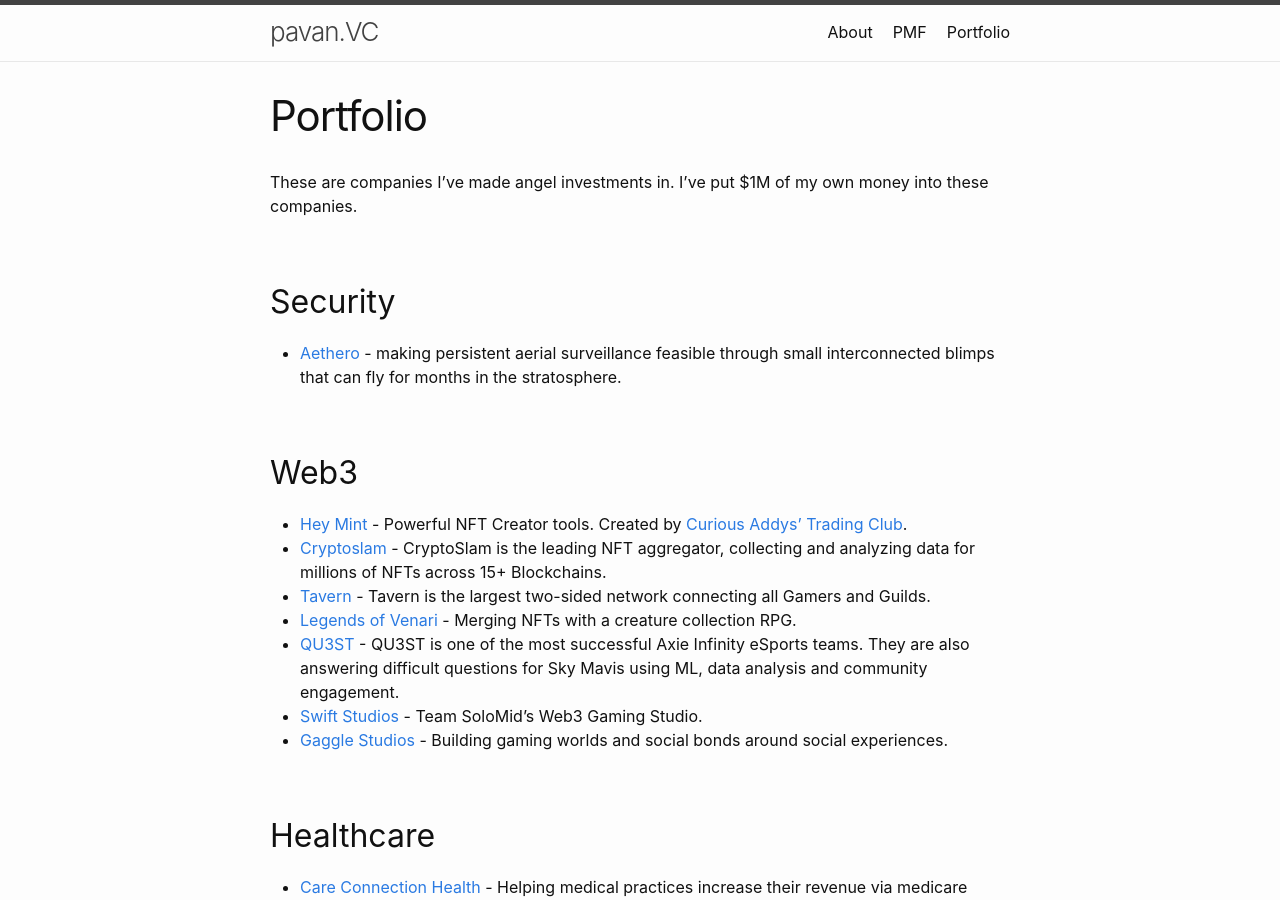
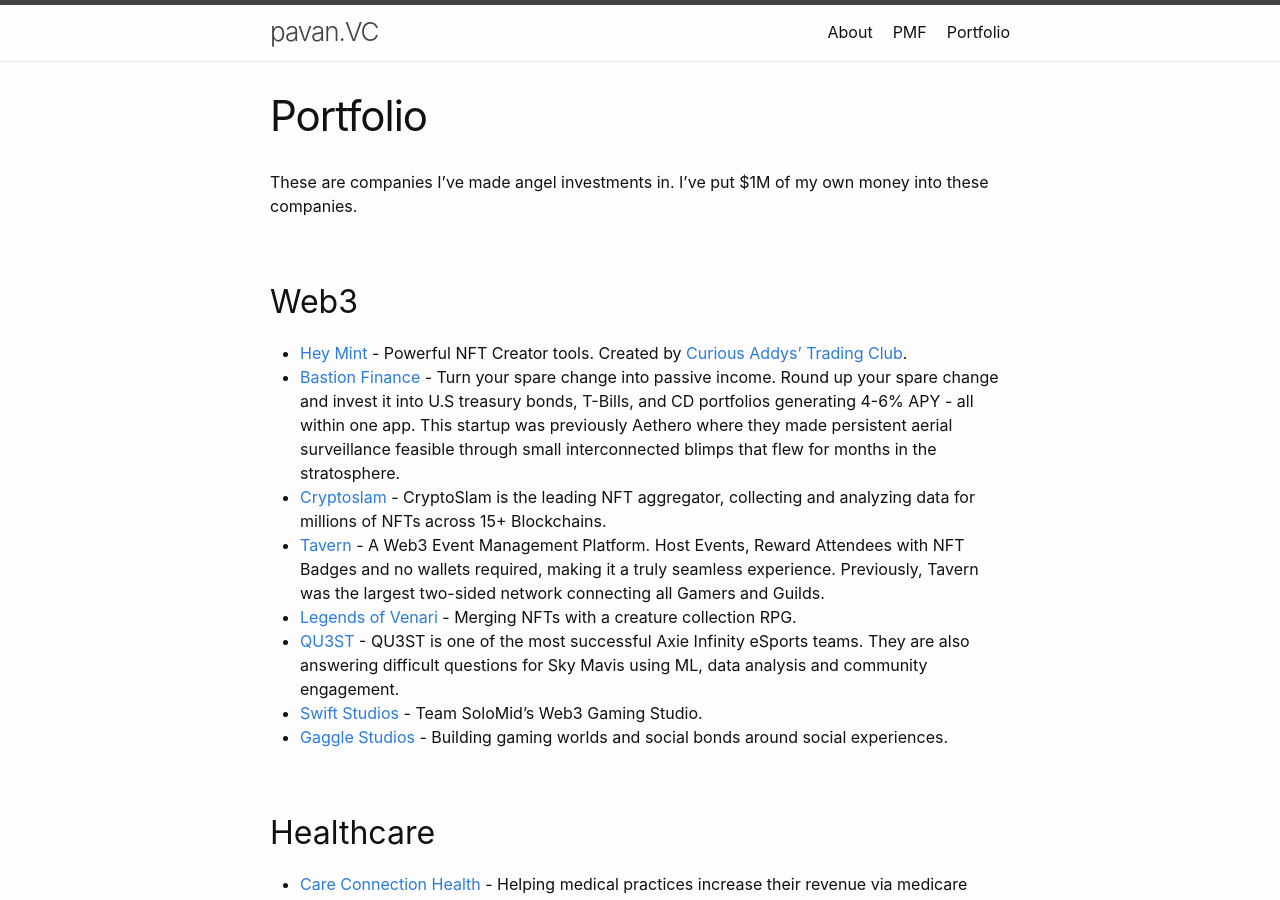
Before and after one commit to katpavan/katpavan.github.io, a Jekyll site: the page built from portfolio.md, in a window 1280 px wide and 900 px high. Built offline with Jekyll 4.4.1, drawn with Linux system fonts in a browser that asks for light colours.

Commit message:
Update portfolio.md
Aethero to Bastion Finance and updated Tavern's description

```diff
--- a/portfolio.md
+++ b/portfolio.md
@@ -6,15 +6,12 @@
 
 These are companies I've made angel investments in. I've put $1M of my own money into these companies.
 
-## Security
-
-- [Aethero](https://aethero.com/) - making persistent aerial surveillance feasible through small interconnected blimps that can fly for months in the stratosphere.
-
 ## Web3
 
 - [Hey Mint](https://www.heymint.xyz/) - Powerful NFT Creator tools. Created by [Curious Addys' Trading Club](https://curiousaddys.com/).
+- [Bastion Finance](https://www.bastionfinance.com/) - Turn your spare change into passive income. Round up your spare change and invest it into U.S treasury bonds, T-Bills, and CD portfolios generating 4-6% APY - all within one app. This startup was previously Aethero where they made persistent aerial surveillance feasible through small interconnected blimps that flew for months in the stratosphere.
 - [Cryptoslam](https://cryptoslam.io/) - CryptoSlam is the leading NFT aggregator, collecting and analyzing data for millions of NFTs across 15+ Blockchains.
-- [Tavern](https://tavern.space/) - Tavern is the largest two-sided network connecting all Gamers and Guilds.
+- [Tavern](https://tavern.space/) - A Web3 Event Management Platform. Host Events, Reward Attendees with NFT Badges and no wallets required, making it a truly seamless experience. Previously, Tavern was the largest two-sided network connecting all Gamers and Guilds.
 - [Legends of Venari](https://legendsofvenari.com/) - Merging NFTs with a creature collection RPG.
 - [QU3ST](https://qu3st.substack.com/p/qu3st-joins-the-ronin-network-as/) - QU3ST is one of the most successful Axie Infinity eSports teams. They are also answering difficult questions for Sky Mavis using ML, data analysis and community engagement.
 - [Swift Studios](http://www.solomid.net/) - Team SoloMid's Web3 Gaming Studio.
```
